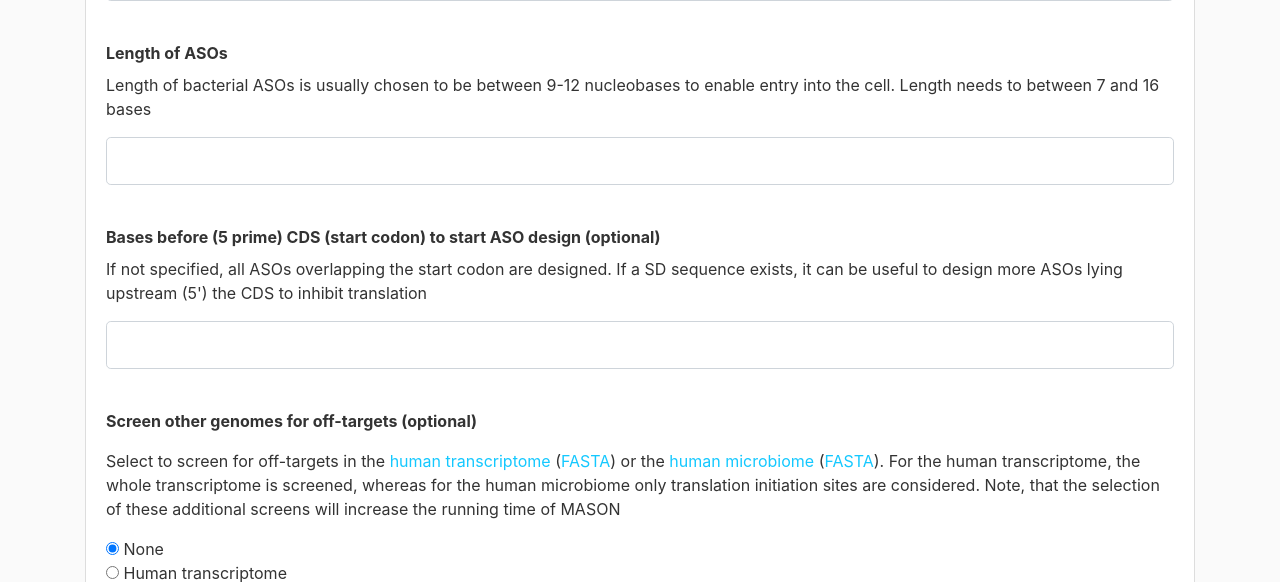
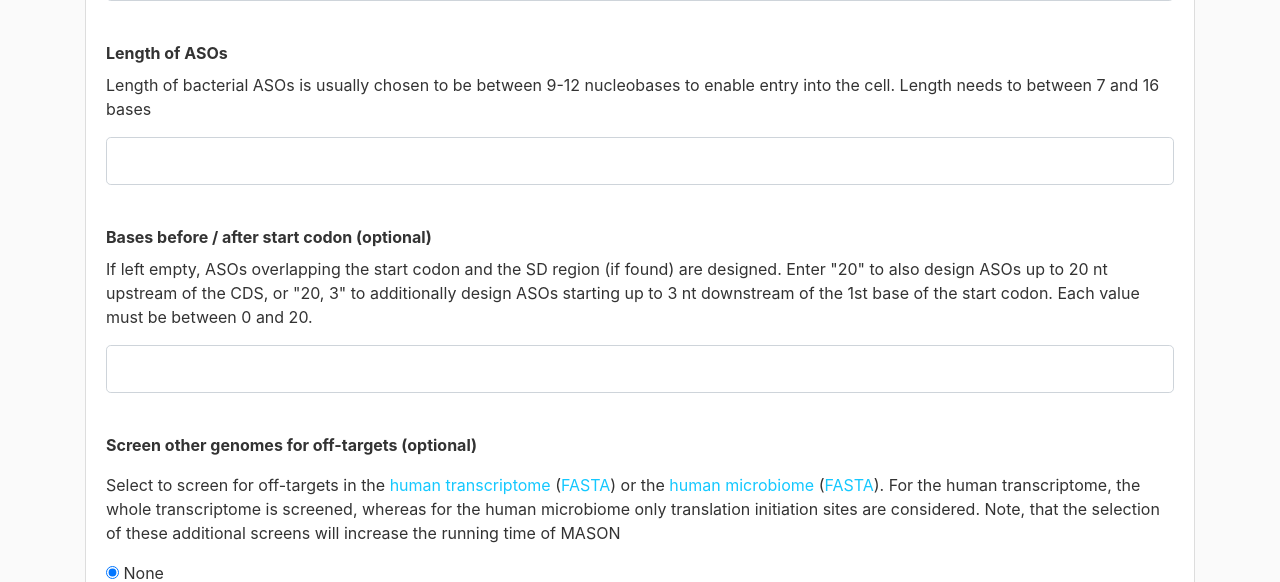
Before and after one commit to BarquistLab/mason, a Flask app: page /start in a window 1280 px wide. Shown: the part 1245-1827 px from the top of the page. Run offline with Flask 3, Linux system fonts and the light colour scheme; parts of the project's set-up code (start-up, migrations or seed data) failed here and were passed over; some libraries are stand-ins or nearby versions.

Commit message:
modify before after, mic colors etc.

```diff
--- a/browser/pnag/forms.py
+++ b/browser/pnag/forms.py
@@ -57,9 +57,8 @@ class startForm(BaseOrganismForm):
                             message="please use less than 5 genes")])
     len_PNA = IntegerField('Length of ASOs', validators=[InputRequired(), NumberRange(min=7, max=16)])
 
-    bases_before = StringField('Bases before (5 prime) CDS (start codon) to start ASO design (optional)',
-                               validators=[
-                                   Regexp("^[1-9]$|^1[0-9]$|^2[0]$|^$", message="Numbers between 1-20 are acepted")])
+    bases_before = StringField('Bases before / after start codon (optional)',
+                               validators=[Optional()])
     use_ml = BooleanField('Use machine-learning (random forest) model to predict MICs', default=False)
     submit = SubmitField('Submit & start MASON')
 
@@ -70,6 +69,16 @@ class startForm(BaseOrganismForm):
             raise ValidationError("Don't use the fasta record of the gene. Use the locus_tag instead.")
         elif genes.data.find(';') != -1:
             raise ValidationError("Please separate the locus_tags by comma: ','")
+
+    def validate_bases_before(self, field):
+        if not field.data or not field.data.strip():
+            return
+        parts = [p.strip() for p in field.data.split(',')]
+        if len(parts) > 2:
+            raise ValidationError('Use the format "before" or "before, after".')
+        for p in parts:
+            if not p.isdigit() or not (0 <= int(p) <= 20):
+                raise ValidationError('Each value must be a number between 0 and 20.')
 
 
 class ScrambledForm(BaseOrganismForm):
--- a/browser/pnag/routs.py
+++ b/browser/pnag/routs.py
@@ -457,7 +457,11 @@ def start():
         time_string = datetime.utcnow().strftime('%Y_%m_%d_%H_%M_%S')
         additional_screen = request.form['add_screen']
         target_genes = [x.strip() for x in form.genes.data.split(',') if x.strip()]
-        b_before = form.bases_before.data
+        # bases_before may be empty, "N", or "N, M" (before, after)
+        bb_raw = (form.bases_before.data or '').strip()
+        bb_parts = [p.strip() for p in bb_raw.split(',')] if bb_raw else []
+        b_before = bb_parts[0] if len(bb_parts) >= 1 and bb_parts[0] else "0"
+        b_after = bb_parts[1] if len(bb_parts) >= 2 and bb_parts[1] else "0"
         use_ml = "yes" if form.use_ml.data else "no"
 
         if form.essential.data:
@@ -485,7 +489,7 @@ def start():
             threading.Thread(target=start_calculation, name="masons",
                              args=[str(path_parent) + "/mason.sh", paths['genome'],
                                    paths['gff'], tgene, str(form.len_PNA.data),
-                                   str(b_before),
+                                   str(b_before), str(b_after),
                                    resultid, resultid, additional_screen,
                                    use_ml]).start()
 
--- a/browser/pnag/templates/start.html
+++ b/browser/pnag/templates/start.html
@@ -171,9 +171,10 @@
 				<br>
 				<div class="form-group">
 					{{ form.bases_before.label(class="form-control-label", style="font-weight: bold;") }}
-					<p>If not specified, all ASOs overlapping the start codon are designed.
-					If a SD sequence exists, it can be useful to design more ASOs lying upstream (5') the CDS to inhibit
-					translation </p>
+					<p>If left empty, ASOs overlapping the start codon and the SD region (if found) are designed.
+					Enter "20" to also design ASOs up to 20 nt upstream of the CDS, or "20, 3" to
+					additionally design ASOs starting up to 3 nt downstream of the 1st base of the start codon.
+					Each value must be between 0 and 20.</p>
 					{{ render_field(form.bases_before) }}
 				</div>
 				<br>
--- a/browser/start.py
+++ b/browser/start.py
@@ -14,11 +14,11 @@ def run_pipeline(script_path, args, done_file_path):
     open(done_file_path, "w+").close()
 
 
-def start_calculation(mason, fasta, gff, targets, length, b_before, id, result_id, screen, use_ml="no"):
+def start_calculation(mason, fasta, gff, targets, length, b_before, b_after, id, result_id, screen, use_ml="no"):
     """Start the MASON calculation."""
     run_pipeline(mason,
                  ["-f", fasta, "-g", gff, "-t", targets, "-l", length,
-                  "-i", id, "-b", b_before, "-s", screen, "-u", use_ml],
+                  "-i", id, "-b", b_before, "-a", b_after, "-s", screen, "-u", use_ml],
                  "./pnag/static/data/" + result_id + "/../done.txt")
     print("finished mason calculation!")
 
```
Also changed, not shown: browser/pnag/make_pnas.py (+7 -1 lines), 2 other files.
